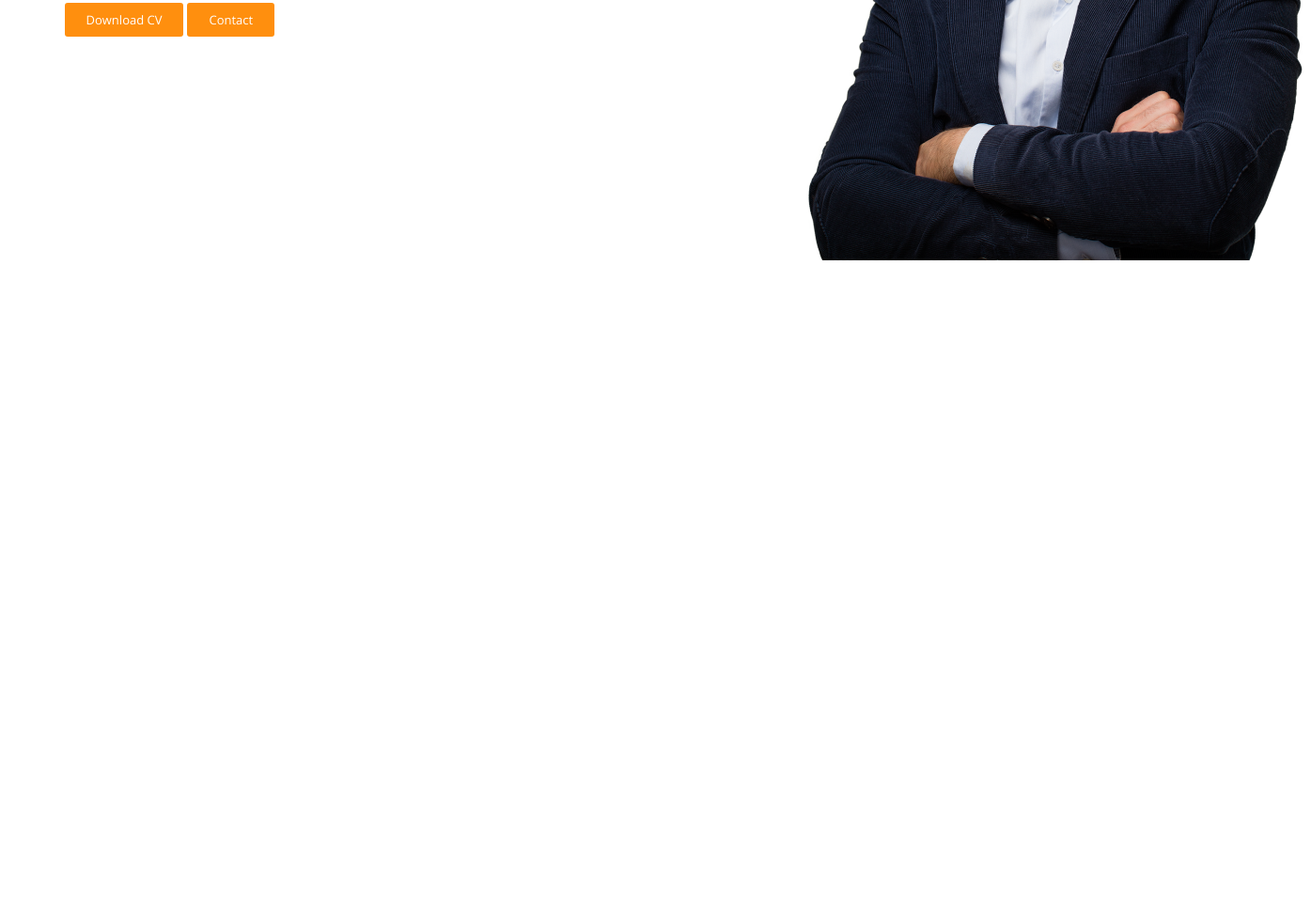
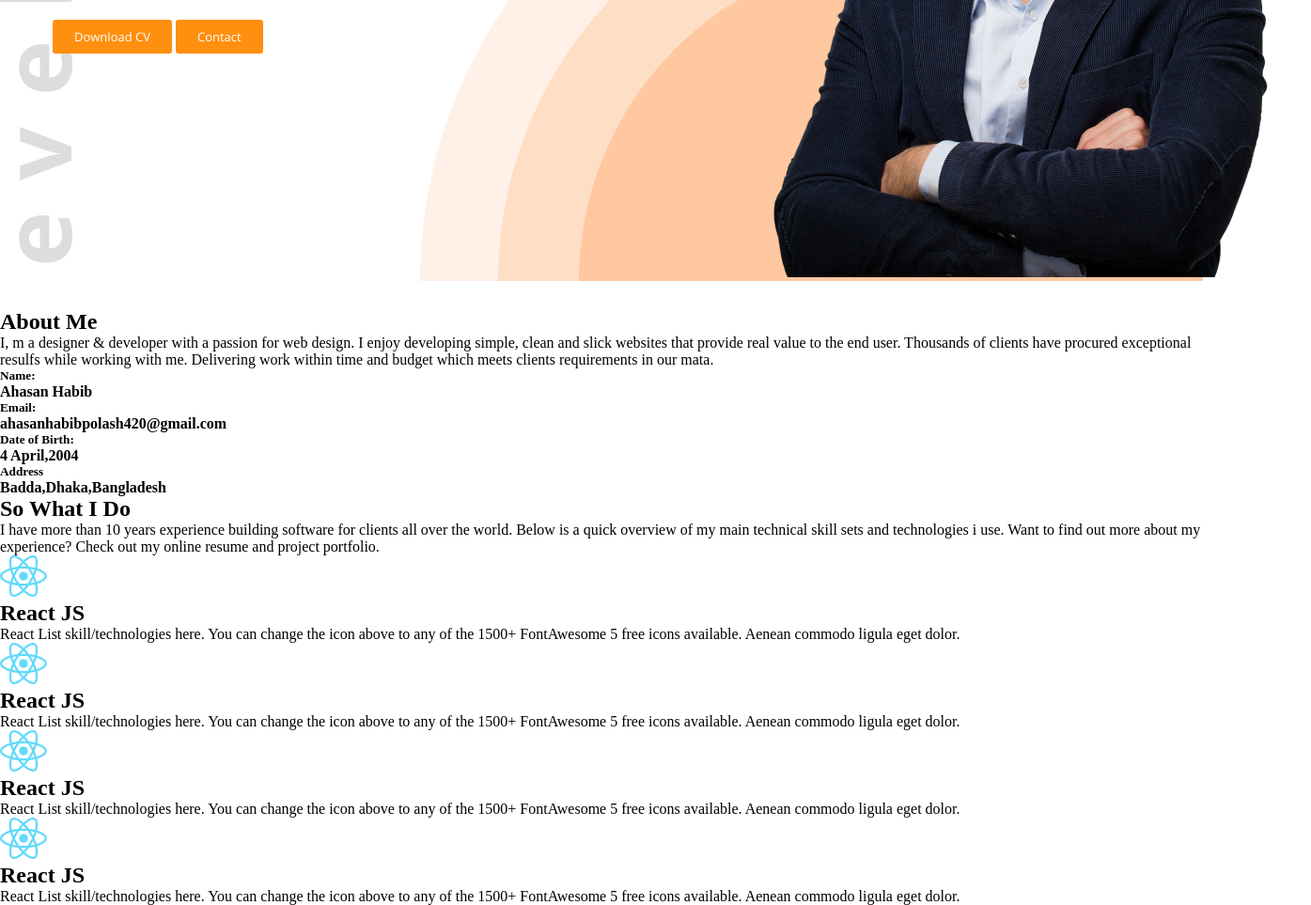
Before and after one commit to ahassh1/my-portfolio, a plain HTML site: page index.html in a window 1280 px wide. Shown: the part 476-1439 px from the top of the page at 94% size, 1395 px wide, since content can reach past the window. Before the commit the page ends 800 px from the top, so only its background shows below. Drawn offline with nearby package versions, Linux system fonts and the light colour scheme.

Commit message:
skill area creat

```diff
--- a/index.html
+++ b/index.html
@@ -13,7 +13,8 @@
 <body>
 
   <header>
-    <section >
+    <section>
+      <div class="nav_main">
         <div id="nav">
           <div class="nav_item">
             <h2>Aha<span class="span_color">S</span>an</h2>
@@ -30,6 +31,8 @@
 
           </div>
         </div>
+        </div>
+
 
 
 
@@ -46,7 +49,7 @@
            <button class="nav_btn">Contact</button>
         </div>
         <div class="banner_img">
-           <img src="./images/hardy.png" alt="">
+           <img src="./images/hardy.png" alt="my portfolio image">
         </div>
       </div>
     </section>
@@ -54,7 +57,64 @@
   </header>
 
 
+  <section>
+    <div>
 
+
+
+<h2> About Me</h2>
+<p>I, m a designer & developer with a passion for web design. I enjoy developing simple, clean and slick websites that provide real value to the end user. Thousands of clients have procured exceptional resulfs while working with me. Delivering work within time and budget which meets clients requirements in our mata.</p>
+<div class="about_content"></div>
+<h5>Name:</h5>
+<h4>Ahasan Habib</h4>
+<h5>Email:</h5>
+<h4>ahasanhabibpolash420@gmail.com</h4>
+<h5>Date of Birth:</h5>
+<h4>4 April,2004</h4>
+<h5>Address</h5>
+<h4>Badda,Dhaka,Bangladesh</h4>
+
+    </div>
+  </section>
+
+  <section>
+    <h2>So What I Do</h2>
+    <p>I have more than 10 years experience building software for clients all over the world. Below is a quick overview of my main technical skill sets and technologies i use. Want to find out more about my experience? Check out my online resume and project portfolio.</p>
+  </section>
+
+
+<section>
+  <div class="skill_main">
+    <div class="skill">
+      <img src="./images/icons/react.png" alt="">
+      <h1>React JS</h1>
+      <p>React
+        List skill/technologies here. You can change the icon above to any of the 1500+ FontAwesome 5 free icons available. Aenean commodo ligula eget dolor.</p>
+    </div>
+
+    <div class="skill">
+      <img src="./images/icons/react.png" alt="">
+      <h1>React JS</h1>
+      <p>React
+        List skill/technologies here. You can change the icon above to any of the 1500+ FontAwesome 5 free icons available. Aenean commodo ligula eget dolor.</p>
+    </div>
+
+    <div class="skill">
+      <img src="./images/icons/react.png" alt="">
+      <h1>React JS</h1>
+      <p>React
+        List skill/technologies here. You can change the icon above to any of the 1500+ FontAwesome 5 free icons available. Aenean commodo ligula eget dolor.</p>
+    </div>
+
+    <div class="skill">
+      <img src="./images/icons/react.png" alt="">
+      <h1>React JS</h1>
+      <p>React
+        List skill/technologies here. You can change the icon above to any of the 1500+ FontAwesome 5 free icons available. Aenean commodo ligula eget dolor.</p>
+    </div>
+  </div>
+
+</section>
 
 
 
--- a/style.css
+++ b/style.css
@@ -8,12 +8,12 @@
     margin: 0;
 }
 .nav_item{
-   font-size: 20px;
+   font-size: 23px;
    font-weight: 800;
     font-family: "Open Sans", serif;
 }
 .span_color{
-    color: rgb(251, 182, 8);
+    color: rgb(255, 143, 14);
 }
 #nav{
     display: flex;
@@ -60,6 +60,7 @@
     display: flex;
     justify-content: space-around;
     /* margin: 0 0px  230px; */
+    margin: 30px 0px;
 }
 .banner_content{
     text-align: left;
@@ -67,7 +68,7 @@
 
 }
 .banner_img{
-    width: 400px;
+    width: 450px;
 }
 .small_head{
 color: rgb(71, 71, 71);
@@ -90,3 +91,8 @@ font-size: 15px;
 font-weight: 400;
 margin-bottom: 30px;
 }
+.banner{
+    background-image: url("./images/developer.png"), url(./images/header_bg.png);
+    background-repeat: no-repeat;
+    background-position: top left, bottom right;
+}
```
Lines whose indentation alone changed are shown as unchanged.
